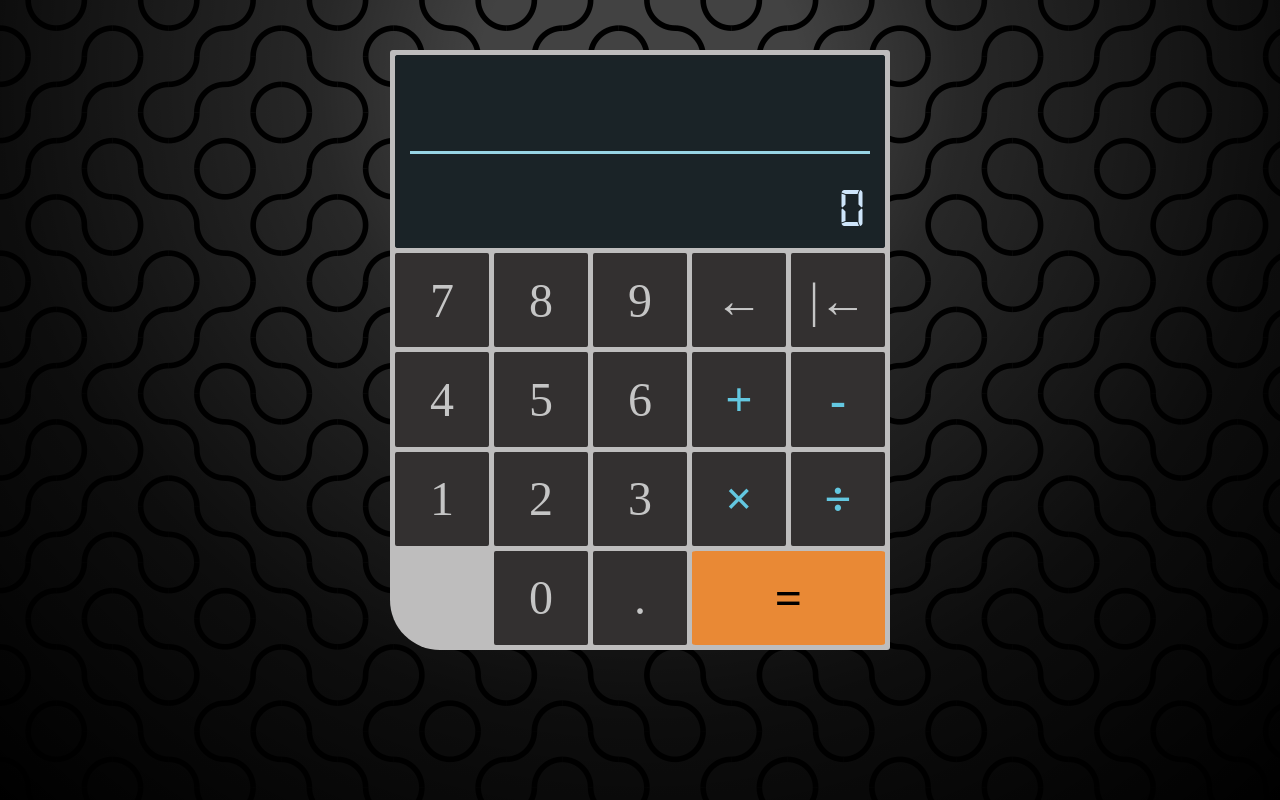
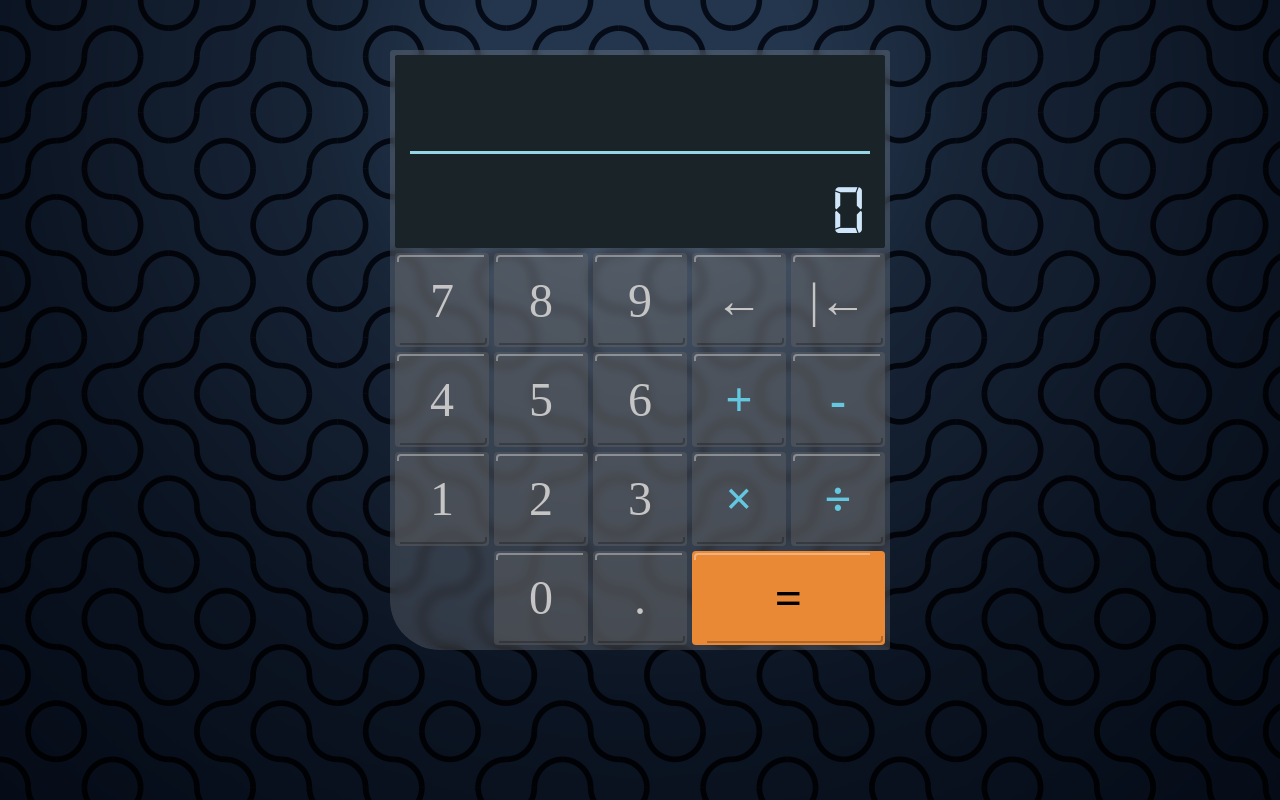
Before and after one commit to Ewoking/Calculatrice, a plain HTML site: page index.html in a window 1280 px wide. Drawn offline with Linux system fonts and the light colour scheme.

Commit message:
Edited overall design

```diff
--- a/index.html
+++ b/index.html
@@ -11,8 +11,8 @@
   <body>
     <div class="calculator-wrapper">
       <div class="glass"></div>
-      <div class="calc-display display"><p>blabla</p></div>
-      <div class="result-display display"><p>bliblu</p></div>
+      <div class="calc-display display"><p>calc</p></div>
+      <div class="result-display display"><p>result</p></div>
       <div class="calc-button button-0" data-symbol="0"><p>0</p></div>
       <div class="calc-button button-1" data-symbol="1"><p>1</p></div>
       <div class="calc-button button-2" data-symbol="2"><p>2</p></div>
--- a/style.css
+++ b/style.css
@@ -12,9 +12,7 @@
 body {
   height: 100vh;
   padding-top: 50px;
-  background-color: rgb(66, 66, 66);
-  /* background-image: linear-gradient(to bottom, transparent 0%, rgb(0, 0, 0) 50%),
-    url("./images/Truchet_tiling.svg.png"); */
+  background-color: rgb(36, 54, 77);
   background-image: radial-gradient(
       circle at 50% 10%,
       transparent 0%,
@@ -24,15 +22,17 @@ body {
       rgba(0, 0, 0, 0.8),
       rgba(0, 0, 0, 0.9),
       rgb(0, 0, 0)
-    ),
-    url("./resources/Truchet_tiling.svg.png");
+    ), url("./resources/Truchet_tiling.svg.png");
+    background-blend-mode: soft-light;
 }
+
 
 .calculator-wrapper {
   width: 500px;
   height: 600px;
   margin: 0 auto;
-  background-color: rgb(190, 189, 189);
+  background-color: rgba(255, 255, 255, 0.15);
+  backdrop-filter: blur(5px);
   display: grid;
   grid-template-columns: repeat(5, 1fr);
   grid-template-rows: repeat(6, 1fr);
@@ -59,7 +59,6 @@ body {
   font-family: "Digital-7", sans-serif;
     white-space: nowrap;
     border-radius: 3px;
-
 }
 
 .result-display {
@@ -69,7 +68,7 @@ body {
   align-self: auto;
   justify-self: auto;
   text-align: end;
-  font-size: 55px;
+  font-size: 70px;
   display: flex;
   align-items: center;
   justify-content: flex-end;
@@ -80,7 +79,9 @@ body {
 }
 
 .calc-button {
-  background-color: rgb(51, 48, 48);
+  position: relative;
+  background-color: rgba(102, 102, 102, 0.4);
+  /* backdrop-filter: blur(1px); */
   font-size: 48px;
   align-self: auto;
   justify-self: auto;
@@ -88,23 +89,39 @@ body {
   justify-content: center;
   align-items: center;
   user-select: none;
-  border-radius: 2%;
+  border-radius: 4px;
 }
 
-.calc-button:hover {
-  background-color: rgb(39, 37, 37);
+.calc-button::after{
+  content: "";
+  position: absolute;
+  z-index: 5;
+  top: 2px;
+  left: 2px;
+  width: 90%;
+  height: 5px;
+  /* background-color: blue; */
+  border: solid rgba(255, 255, 255, 0.356);
+  border-width: 2px 0 0 2px;
+  border-top-left-radius: 4px;
 }
 
-.equal:hover {
-  background-color: rgb(255, 115, 0);
+.calc-button::before{
+  content: "";
+  position: absolute;
+  z-index: 5;
+  bottom: 2px;
+  right: 2px;
+  width: 90%;
+  height: 5px;
+  /* background-color: blue; */
+  border: solid rgba(0, 0, 0, 0.239);
+  border-width: 0 2px 2px 0;
+  border-bottom-right-radius: 4px;
 }
 
-.equal:hover p {
-  color: rgb(255, 255, 255);
-}
-
-.calc-button:active {
-  border: 3px solid rgb(233, 137, 53);
+.display {
+  background-color: rgb(26, 35, 39);
 }
 
 .calc-button p {
@@ -119,14 +136,14 @@ body {
   border-radius: 3px;
 }
 
-.display {
-  background-color: rgb(26, 35, 39);
-}
-
 .operator p{
   font-weight: 900;
   color: rgb(99, 199, 224);
 }
+
+
+
+/*  =============== BUTTONS =============== */
 
 .button-0 {
   grid-area: 6/2;
@@ -207,17 +224,35 @@ body {
   /* background-color: rgb(20, 183, 233); */
 }
 
+.new {
+  grid-area: 3/5;
+  /* background-color: rgb(20, 183, 233); */
+}
+
+
+
+
+/*  =============== HOVER STATES =============== */
+
+
+.calc-button:hover {
+  background-color: rgba(39, 37, 37, 0.5);
+}
+
+.equal:hover {
+  background-color: rgb(255, 115, 0);
+}
+
+.equal:hover p {
+  color: rgb(255, 255, 255);
+}
+
 .erase:hover {
   background-color: rgb(20, 183, 233);
 }
 
 .erase:hover p{
   color: black;
-}
-
-.new {
-  grid-area: 3/5;
-  /* background-color: rgb(20, 183, 233); */
 }
 
 .new:hover {
@@ -227,3 +262,7 @@ body {
 .new:hover p{
   color: black;
 }
+
+.calc-button:active {
+  border: 3px solid rgb(233, 137, 53);
+}
```
